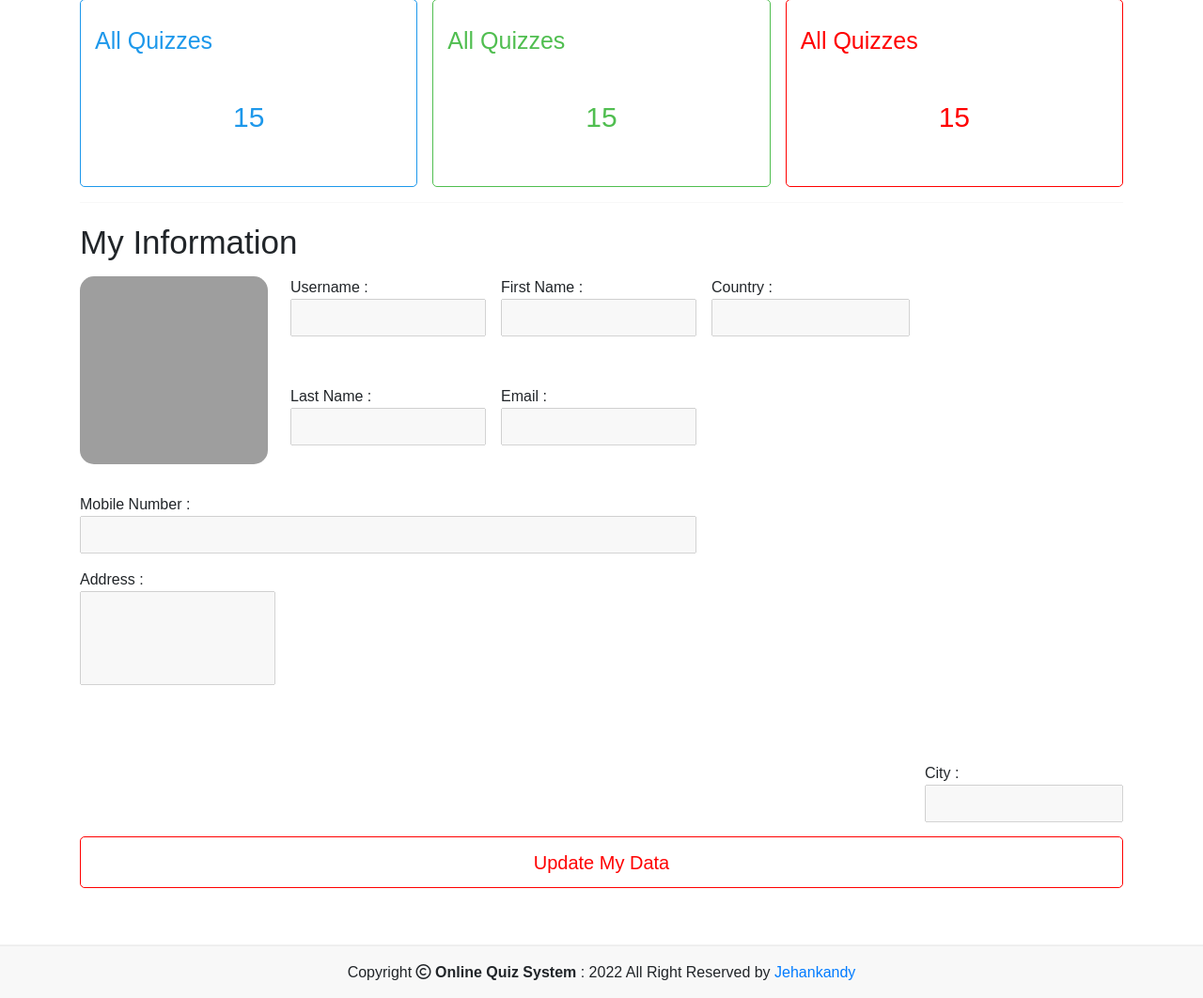
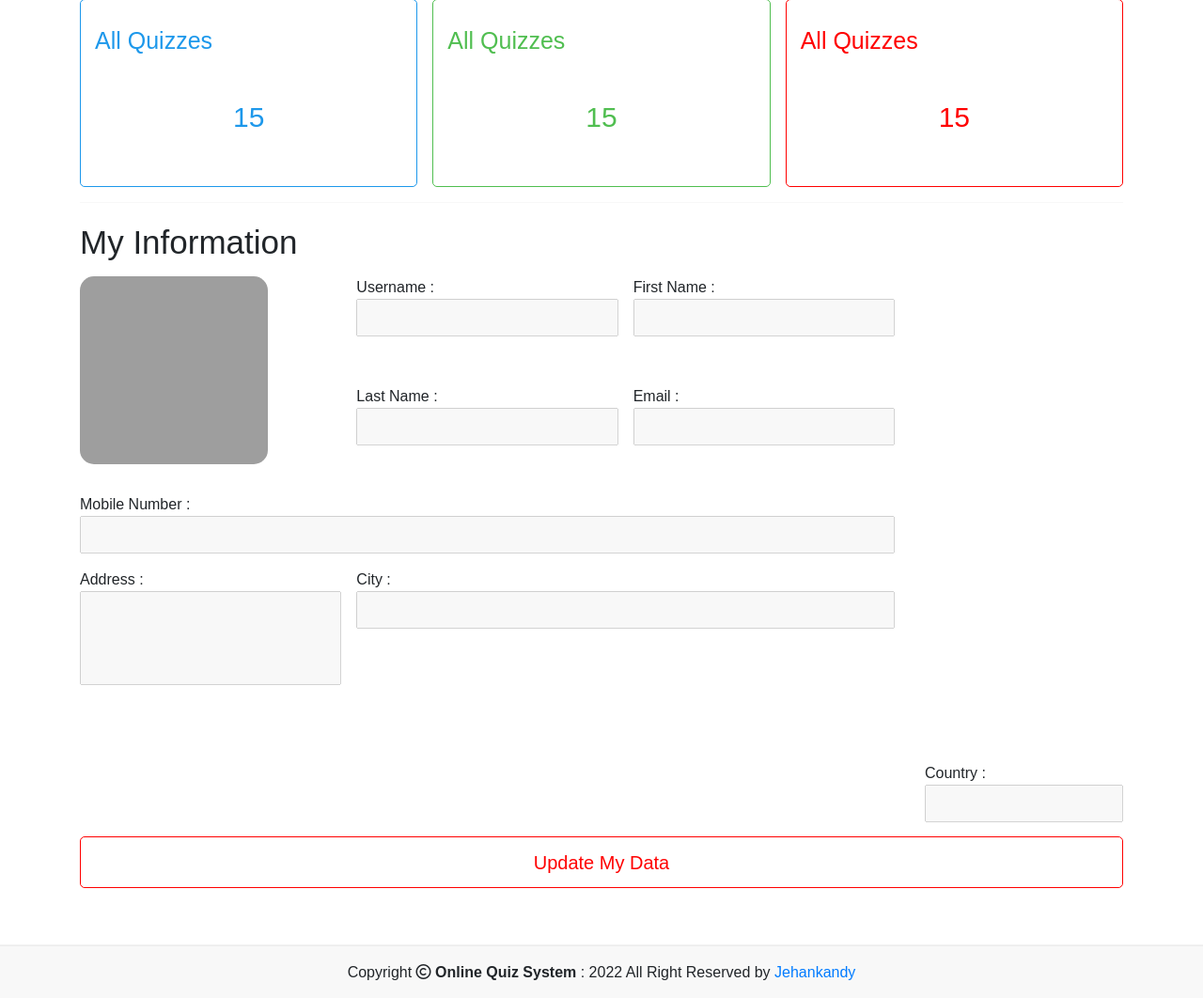
Before and after one commit to JehanKandy/Online-Quiz-System, a PHP site: page /lib/routes/student.php in a window 1280 px wide. Shown: the part 428-1490 px from the top of the page at 94% size. Run offline with PHP 8.4, Linux system fonts and the light colour scheme; the visitor is signed in with stand-in values (Sample User, id 1); data that the repository does not hold is empty; some libraries are stand-ins or nearby versions; some web fonts are replaced; grey boxes are pictures that could not be loaded.

Commit message:
Update dashboard.css

```diff
--- a/css/dashboard.css
+++ b/css/dashboard.css
@@ -841,7 +841,7 @@ td {
     grid-area: h;
 }
 
-.std-data8 {
+.std-data9 {
     grid-area: i;
 }
 
```
